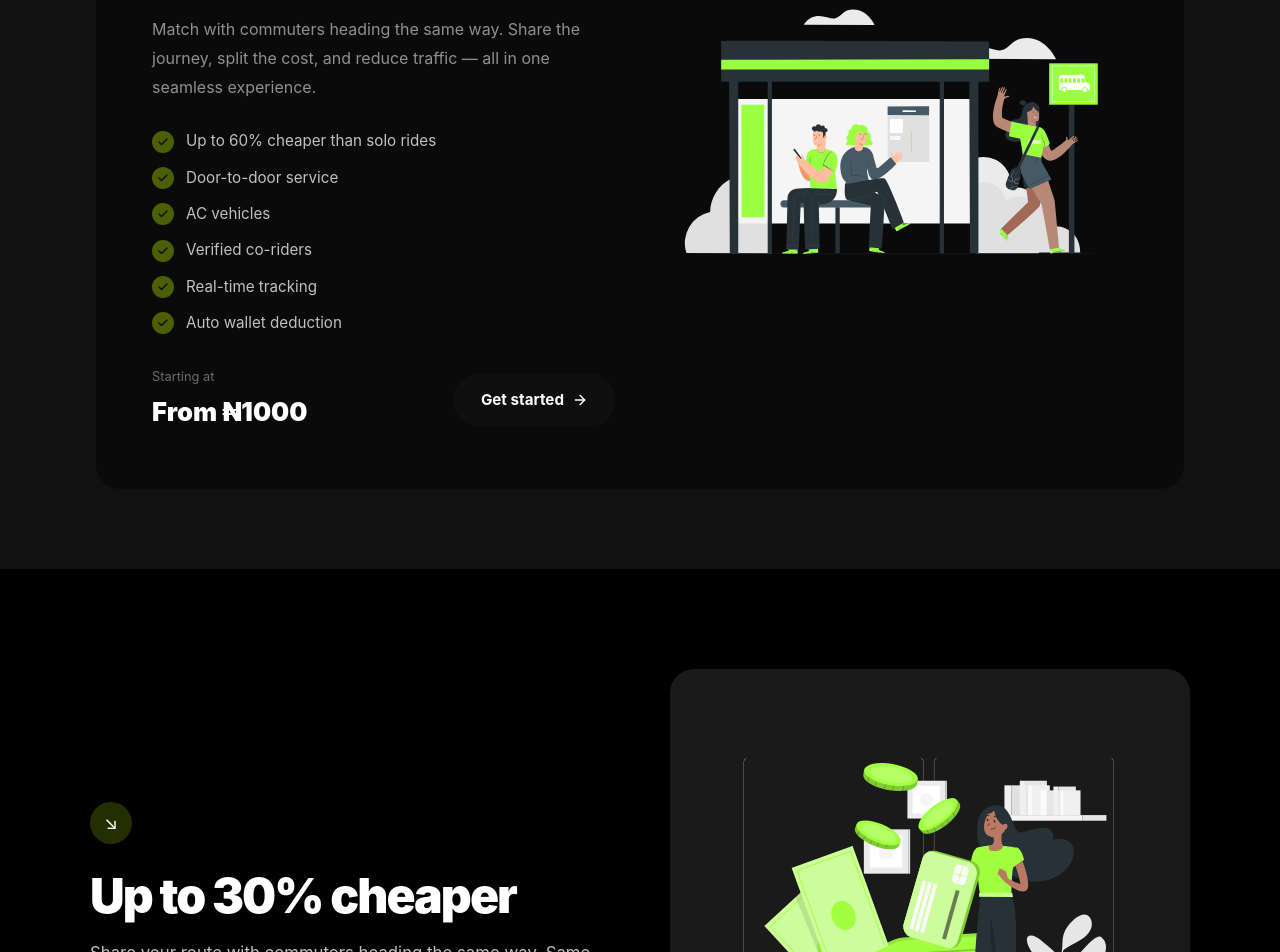
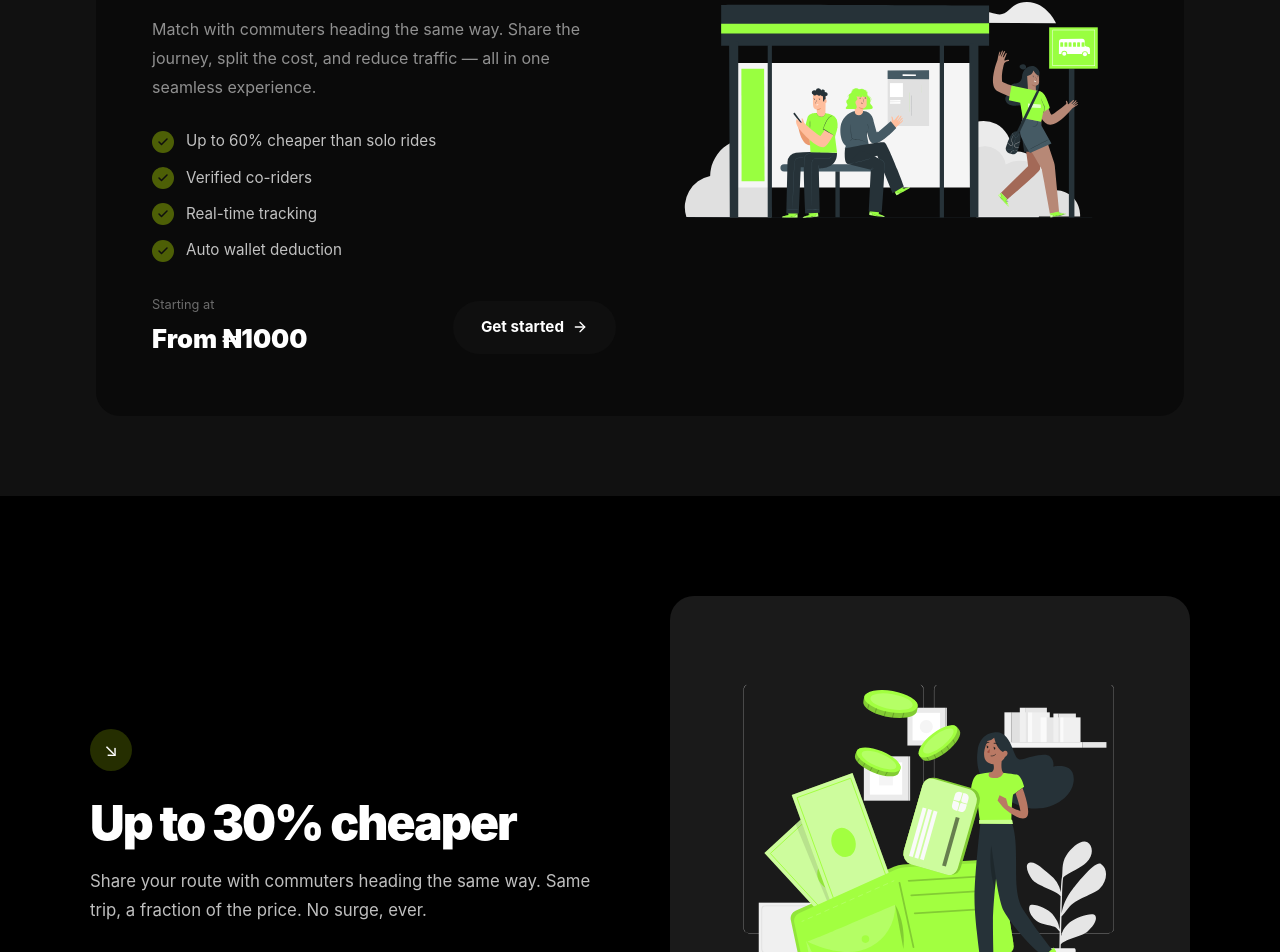
Before and after one commit to busayo524/feazimove, a React (Vite) app: page /services in a window 1280 px wide. Shown: the part 1102-2054 px from the top of the page. Built offline with nearby package versions, Linux system fonts and the light colour scheme; no server answers.

Commit message:
copy: drop door-to-door and AC-vehicles claims from FeaziRide features (v1.1.37)

```diff
--- a/public/client-package.json
+++ b/public/client-package.json
@@ -1,6 +1,6 @@
 {
   "name": "feazimove",
-  "version": "1.1.36",
+  "version": "1.1.37",
   "homepage": "index.html",
   "login_redirect": "index.html",
   "404": "404.html"
--- a/src/pages/landing/ServicesPage.jsx
+++ b/src/pages/landing/ServicesPage.jsx
@@ -87,7 +87,7 @@ const services = [
     price: 'From ₦1000',
     color: '#0f0f0f',
     colorDim: 'rgba(204,255,0,0.18)',
-    features: ['Up to 60% cheaper than solo rides', 'Door-to-door service', 'AC vehicles', 'Verified co-riders', 'Real-time tracking', 'Auto wallet deduction'],
+    features: ['Up to 60% cheaper than solo rides', 'Verified co-riders', 'Real-time tracking', 'Auto wallet deduction'],
     illustration: React.createElement('img', { src: busStopPana, alt: 'FeaziRide', style: { width: '100%', maxWidth: 520, display: 'block', margin: '0 auto' } }),
   },
   {
```
